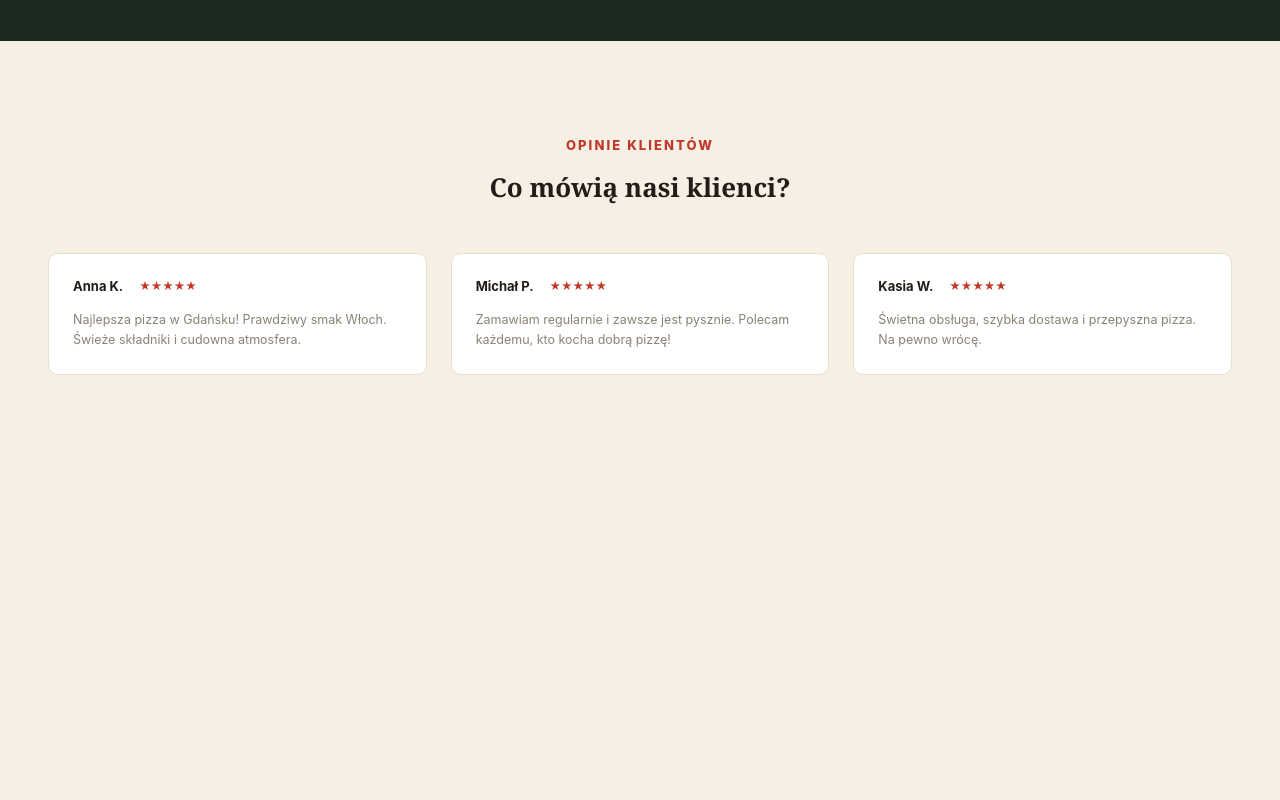
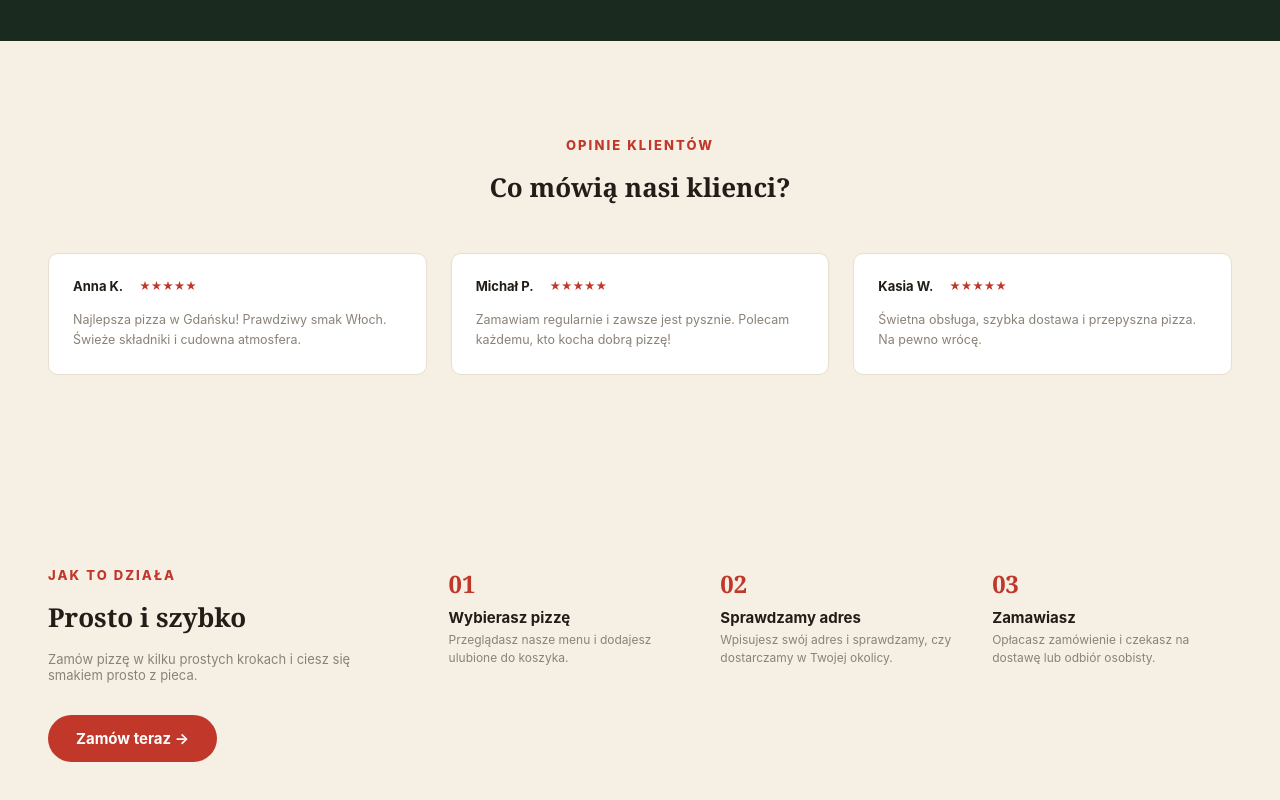
Before and after one commit to aleksfeschuk/cozza-nostra-pizzeria, a React (Vite) app: page / in a window 1280 px wide. Shown: the part 2586-3386 px from the top of the page. Before the commit the page ends 3057 px from the top, so only its background shows below. Built offline with nearby package versions, Linux system fonts and the light colour scheme; no server answers.

Commit message:
howitworks file added

```diff
--- /dev/null
+++ b/src/components/HowItWorks.tsx
@@ -0,0 +1,42 @@
+import styles from '../styles/HowItWorks.module.scss'
+import { track } from './lib/analytics'
+
+const STEPS = [
+  { n: '01', title: 'Wybierasz pizzę', body: 'Przeglądasz nasze menu i dodajesz ulubione do koszyka.' },
+  { n: '02', title: 'Sprawdzamy adres', body: 'Wpisujesz swój adres i sprawdzamy, czy dostarczamy w Twojej okolicy.' },
+  { n: '03', title: 'Zamawiasz', body: 'Opłacasz zamówienie i czekasz na dostawę lub odbiór osobisty.' },
+]
+
+export default function HoWItWorks() {
+    return (
+        <section id="jak-to-dziala" className={styles.section}>
+            <div className={styles.inner}>
+                <div>
+                    <p className={styles.eyebrow}>JAK TO DZIAŁA</p>
+                    <h2 className={styles.title}>Prosto i szybko</h2>
+                    <p className={styles.body}>
+                        Zamów pizzę w kilku prostych krokach i ciesz się smakiem prosto
+                        z pieca.
+                    </p>
+                    <a
+                        href="#menu"
+                        className={styles.btn}
+                        onClick={() => track({ type: 'cta_click', label: 'how_it_works_order'})}
+                    >
+                        Zamów teraz →
+                    </a>
+                </div>
+
+                <div className={styles.steps}>
+                    {STEPS.map((s) => (
+                        <div key={s.n}>
+                            <div className={styles.num}>{s.n}</div>
+                            <div className={styles.stepTitle}>{s.title}</div>
+                            <div className={styles.stepBody}>{s.body}</div>
+                        </div>
+                    ))}
+                </div>
+            </div>
+        </section>
+    )
+}
--- a/src/pages/HomePage.tsx
+++ b/src/pages/HomePage.tsx
@@ -5,6 +5,7 @@ import About from '../components/About';
 import Features from '../components/Features';
 import CtaBanner from '../components/CtaBanner';
 import Reviews from '../components/Reviews';
+import HoWItWorks from '../components/HowItWorks';
 
 export default function HomePage () {
     return (
@@ -17,6 +18,7 @@ export default function HomePage () {
                 <Features />
                 <CtaBanner />
                 <Reviews />
+                <HoWItWorks />
             </main>
         </>
     )
--- /dev/null
+++ b/src/styles/HowItWorks.module.scss
@@ -0,0 +1,69 @@
+@use './tokens' as *;
+
+.section {
+  @include section($cream);
+}
+
+.inner {
+  @include container;
+  display: grid;
+  grid-template-columns: 0.9fr 2fr;
+  gap: $space-6;
+
+  @media (max-width: $bp-tablet) {
+    grid-template-columns: 1fr;
+  }
+}
+
+.eyebrow {
+  @include eyebrow;
+}
+
+.title {
+  margin-top: $space-3;
+  font-size: 26px;
+  font-weight: 700;
+  color: $text-dark;
+}
+
+.body {
+  margin-top: $space-3;
+  font-size: 13px;
+  color: $muted;
+}
+
+.btn {
+  @include button-primary;
+  margin-top: $space-5;
+}
+
+.steps {
+  display: grid;
+  grid-template-columns: repeat(3, 1fr);
+  gap: $space-5;
+
+  @media (max-width: $bp-mobile) {
+    grid-template-columns: 1fr;
+  }
+}
+
+.num {
+  font-family: $font-display;
+  font-size: 24px;
+  font-weight: 700;
+  color: $red;
+}
+
+.stepTitle {
+  margin-top: $space-2;
+  font-size: 15px;
+  font-weight: 700;
+  color: $text-dark;
+}
+
+.stepBody {
+  margin-top: 4px;
+  font-size: 12px;
+  color: $muted;
+  line-height: 1.5;
+}
```
